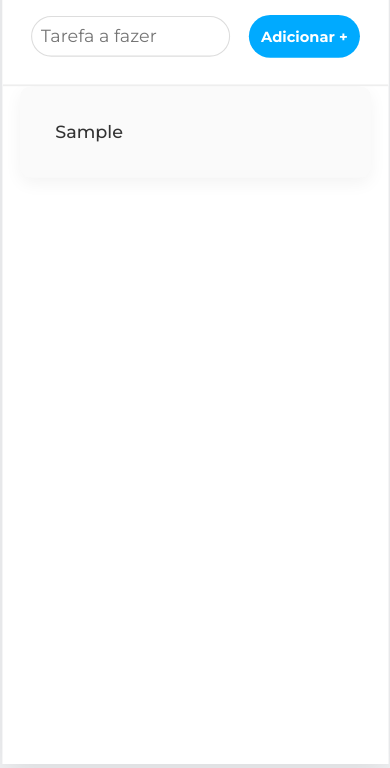
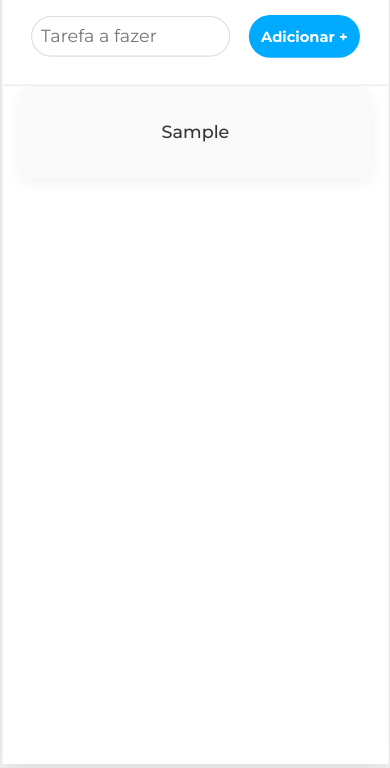
Before and after one commit to SrDev-Henrique/Lista-de-Tarefas-JQuery, a plain HTML site: page index.html in a window 390 px wide. Both pictures are taken after typing "Sample" into the empty fields and a click on the button "Adicionar +". Shown: the part 76-844 px from the top of the page. Drawn offline with nearby package versions, Linux system fonts and the light colour scheme.

Commit message:
ul li layout changed

```diff
--- a/style.css
+++ b/style.css
@@ -115,7 +115,8 @@ button{
     margin-bottom: 0.8rem;
     border-radius: 10px;
     display: flex;
-    justify-content: space-between;
+    flex-direction: column;
+    gap: 0.5rem;
     align-items: center;
     box-shadow: 0px 5px 15px rgba(0, 0, 0, 0.05);
     transition: transform 0.2s ease;
@@ -176,7 +177,7 @@ button{
     display: none;
 }
 
-@media (max-width: 460px){
+@media (max-width: 560px){
     .screen{
         padding: 0;
     }
@@ -195,6 +196,5 @@ button{
 
     .bottom ul li{
         flex-direction: column;
-        align-items: start;
     }
 }
```
